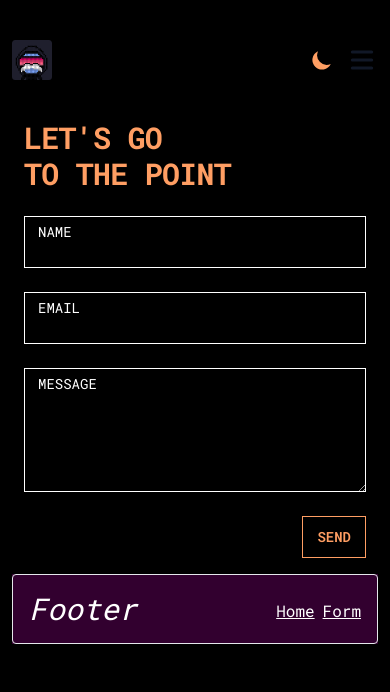
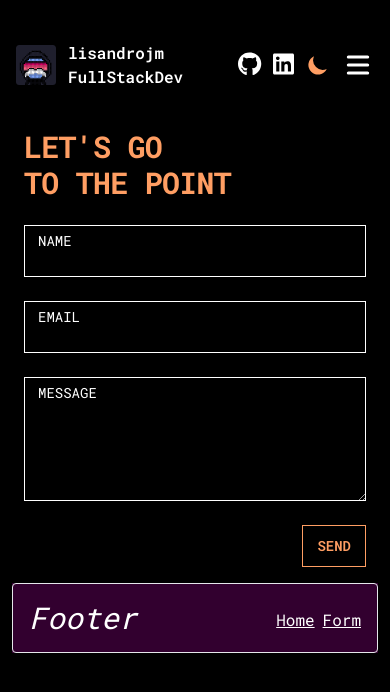
Before and after one commit to lisandrojm/portfolio-bg-animated-running, a Next.js app: page /form in a window 390 px wide. Shown: the top 692 px of the page. Built offline with nearby package versions, Linux system fonts and the light colour scheme.

Commit message:
navbar-refactoring

```diff
--- a/package.json
+++ b/package.json
@@ -9,6 +9,11 @@
     "lint": "next lint"
   },
   "dependencies": {
+    "@fortawesome/fontawesome-svg-core": "^6.5.1",
+    "@fortawesome/free-brands-svg-icons": "^6.5.1",
+    "@fortawesome/free-regular-svg-icons": "^6.5.1",
+    "@fortawesome/free-solid-svg-icons": "^6.5.1",
+    "@fortawesome/react-fontawesome": "^0.2.0",
     "@heroicons/react": "^1.0.6",
     "@tailwindcss/forms": "^0.5.7",
     "gsap": "^3.12.4",
--- a/src/app/(routes)/layout.tsx
+++ b/src/app/(routes)/layout.tsx
@@ -7,6 +7,7 @@ import '@/_styles/globals.css';
 import Navbar from '@/_components/Navbar';
 import Footer from '@/_components/Footer';
 import Provider from '@/_components/Provider';
+import '@fortawesome/fontawesome-svg-core/styles.css';
 const roboto_mono = Roboto_Mono({ subsets: ['latin'], variable: '--font-mono' });
 const roboto_serif = Roboto_Serif({ subsets: ['latin'], variable: '--font-serif' });
 const roboto_flex = Roboto_Flex({ subsets: ['latin'], variable: '--font-flex' });
--- a/src/app/_components/MobileNav.tsx
+++ b/src/app/_components/MobileNav.tsx
@@ -21,15 +21,15 @@ const MobileNav = () => {
 
   return (
     <>
-      <button aria-label="Toggle Menu" onClick={onToggleNav} className="sm:hidden pl-3">
-        <svg xmlns="http://www.w3.org/2000/svg" viewBox="0 0 20 20" fill="currentColor" className="h-8 w-8 text-gray-900 dark:text-gray-100">
+      <button aria-label="Toggle Menu" onClick={onToggleNav} className="md:hidden pl-3">
+        <svg xmlns="http://www.w3.org/2000/svg" viewBox="0 0 20 20" fill="currentColor" className="h-8 w-8 text-white">
           <path fillRule="evenodd" d="M3 5a1 1 0 011-1h12a1 1 0 110 2H4a1 1 0 01-1-1zM3 10a1 1 0 011-1h12a1 1 0 110 2H4a1 1 0 01-1-1zM3 15a1 1 0 011-1h12a1 1 0 110 2H4a1 1 0 01-1-1z" clipRule="evenodd" />
         </svg>
       </button>
-      <div className={`fixed left-0 top-0 z-10 h-full w-full transform bg-white opacity-95 duration-300 ease-in-out dark:bg-gray-950 dark:opacity-[0.98] ${navShow ? 'translate-x-0' : 'translate-x-full'}`}>
+      <div className={`fixed left-0 top-0 z-10 h-full w-full transform bg-black opacity-85 border-l-[1px] border-orange backdrop-blur duration-300 ease-in-out ${navShow ? 'translate-x-0' : 'translate-x-full'}`}>
         <div className="flex justify-end">
-          <button className="mr-3 mt-11 h-8 w-8" aria-label="Toggle Menu" onClick={onToggleNav}>
-            <svg xmlns="http://www.w3.org/2000/svg" viewBox="0 0 20 20" fill="currentColor" className="text-gray-900 dark:text-gray-100">
+          <button className="mr-4 mt-12 h-8 w-8" aria-label="Toggle Menu" onClick={onToggleNav}>
+            <svg xmlns="http://www.w3.org/2000/svg" viewBox="0 0 20 20" fill="currentColor" className="text-white">
               <path fillRule="evenodd" d="M4.293 4.293a1 1 0 011.414 0L10 8.586l4.293-4.293a1 1 0 111.414 1.414L11.414 10l4.293 4.293a1 1 0 01-1.414 1.414L10 11.414l-4.293 4.293a1 1 0 01-1.414-1.414L8.586 10 4.293 5.707a1 1 0 010-1.414z" clipRule="evenodd" />
             </svg>
           </button>
@@ -37,7 +37,7 @@ const MobileNav = () => {
         <nav className="fixed mt-8 h-full">
           {headerNavLinks.map((link) => (
             <div key={link.title} className="px-12 py-4">
-              <Link href={link.href} className="text-2xl font-bold tracking-widest text-gray-900 dark:text-gray-100" onClick={onToggleNav}>
+              <Link href={link.href} className="text-2xl font-bold tracking-widest text-white" onClick={onToggleNav}>
                 {link.title}
               </Link>
             </div>
--- a/src/app/_components/Navbar.tsx
+++ b/src/app/_components/Navbar.tsx
@@ -6,6 +6,9 @@ import Image from 'next/image';
 import Link from '@/_components/Link';
 import MobileNav from '@/_components/MobileNav';
 import ThemeSwitcher from '@/_components/ThemeSwitcher';
+import { FontAwesomeIcon } from '@fortawesome/react-fontawesome';
+import { faGithub } from '@fortawesome/free-brands-svg-icons';
+import { faLinkedin } from '@fortawesome/free-brands-svg-icons';
 
 interface NavLink {
   title: string;
@@ -13,17 +16,22 @@ interface NavLink {
 }
 export default function Navbar() {
   return (
-    <header className="flex mx-3 items-center justify-between py-10 ">
+    <header className="container mx-auto px-4 flex items-center justify-between py-10">
       <div>
         <Link href="/" aria-label={siteMetadata.headerTitle}>
           <div className="flex items-center justify-between">
             {' '}
-            <div className="mr-3">
+            <div className="mr-3 flex items-center justify-center font-semibold text-white">
               <div className="mr-3">
                 <Image src="/logo.svg" alt="logo" width={40} height={40} />
               </div>
+              <div>
+                <h2>
+                  lisandrojm <br className="md:hidden" />
+                  <span className="hidden md:inline">|</span> FullStackDev
+                </h2>
+              </div>
             </div>
-            {typeof siteMetadata.headerTitle === 'string' ? <div className="hidden h-6 text-1xl text-white font-semibold sm:block">{siteMetadata.headerTitle}</div> : siteMetadata.headerTitle}
           </div>
         </Link>
       </div>
@@ -31,10 +39,16 @@ export default function Navbar() {
         {headerNavLinks
           .filter((link: NavLink) => link.href !== '/')
           .map((link: NavLink) => (
-            <Link key={link.title} href={link.href} className="hidden text-white sm:block">
+            <Link key={link.title} href={link.href} className="hidden text-white md:block">
               {link.title}
             </Link>
           ))}
+        <Link className="text-white" href="#">
+          <FontAwesomeIcon className="text-2xl" icon={faGithub} />
+        </Link>
+        <Link className="text-white" href="#">
+          <FontAwesomeIcon className="m-3 text-2xl" icon={faLinkedin} />
+        </Link>
         <ThemeSwitcher />
         <MobileNav />
       </div>
--- a/src/app/_components/ThemeSwitcher.tsx
+++ b/src/app/_components/ThemeSwitcher.tsx
@@ -25,9 +25,9 @@ export default function ThemeSwitcher() {
     const currentTheme = theme === 'system' ? systemTheme : theme;
 
     if (currentTheme === 'dark') {
-      return <MoonIcon className="w-6 h-6 text-orange m-1" role="button" onClick={() => setTheme('light')} />;
+      return <MoonIcon className="w-6 h-6 text-orange m-2" role="button" onClick={() => setTheme('light')} />;
     } else {
-      return <SunIcon className="w-6 h-6 text-orange  m-1" role="button" onClick={() => setTheme('dark')} />;
+      return <SunIcon className="w-6 h-6 text-orange  m-2" role="button" onClick={() => setTheme('dark')} />;
     }
   };
 
```
Also changed, not shown: 1 other file (tests, documents, lock files or other folders).
